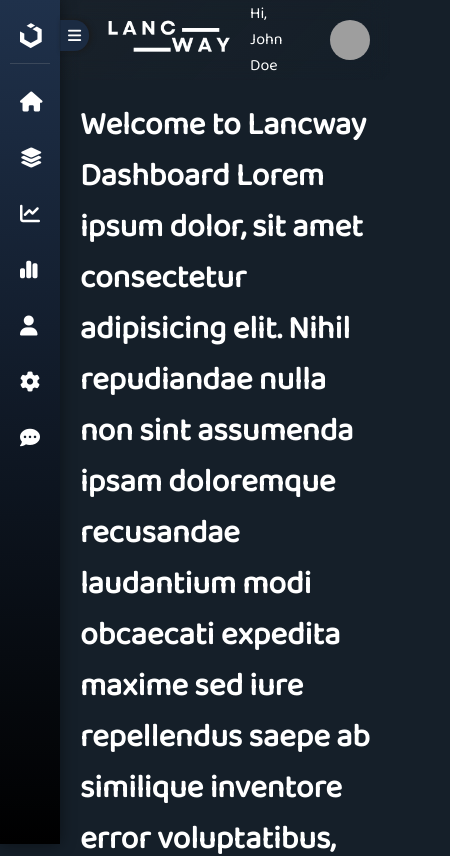
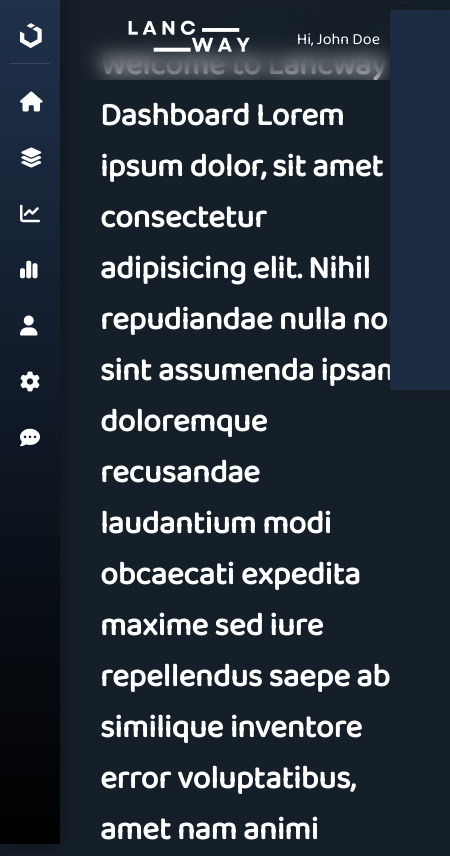
Before and after one commit to Lancway/Lancway_website, a React (Vite) app in the folder Lancway/: page / in a window 390 px wide. Shown: the top 856 px of the page, 450 px wide, since content can reach past the window. Built offline with nearby package versions, Linux system fonts and the light colour scheme; grey boxes are pictures that could not be loaded.

Commit message:
side and Nav Update Responsive

```diff
--- a/Lancway/src/Components/Navbar/Navbars.css
+++ b/Lancway/src/Components/Navbar/Navbars.css
@@ -6,8 +6,8 @@
   -webkit-backdrop-filter: blur(10px);
   color: white;
   display: flex;
-    position: sticky;
-    top: 0;
+  position: fixed; /* Use fixed position to stick the navbar at the top */
+  top: 0; /* Set the navbar to the top of the page */
   justify-content: space-between;
   padding: 0 20px;
   align-items: center;
--- a/Lancway/src/Components/Navbar/sidebar.css
+++ b/Lancway/src/Components/Navbar/sidebar.css
@@ -5,10 +5,12 @@ body {
   font-family: "Baloo Bhai 2";
   background: #151f29;
   min-height: 100vh;
+  margin: 0;
+  display: flex;
 }
 
 :root {
-  --menu-width: 240px;
+  --menu-width: 300px;
   --collapsed-width: 60px;
 }
 
@@ -21,7 +23,7 @@ body {
   color: white;
   transition: 0.3s;
   box-shadow: 0px 0px 15px 0px #00000073;
-  z-index: 1;
+  z-index: 1000;
 }
 
 .sidebar.collapsed {
@@ -35,13 +37,14 @@ body {
   right: 0;
   padding: 8px;
   border: none;
-  font-size: 15px;
+  font-size: 18px;
   aspect-ratio: 1;
   border-radius: 0 50% 50% 0;
   cursor: pointer;
   transform: translateX(100%);
   box-shadow: 2px 0px 5px 0px #1a1a1a;
   background: #1b2b42;
+  z-index: 1001;
 }
 
 .logo-wrapper {
@@ -85,6 +88,7 @@ a {
 
 ul {
   list-style: none;
+  padding: 0;
 }
 
 .menu-items a {
@@ -120,6 +124,7 @@ ul {
   transition-delay: 0.3s;
 }
 
+/* Tooltip for collapsed sidebar */
 .tooltip {
   position: absolute;
   right: -25px;
@@ -152,3 +157,46 @@ ul {
   color: #161616;
   transform: translate(-50%, -50%);
 }
+
+/* RESPONSIVE DESIGN */
+@media (max-width: 768px) {
+  .sidebar {
+    width: var(--collapsed-width);
+  }
+
+  .menu-btn {
+    position: fixed;
+    left: 10px;
+    top: 10px;
+    font-size: 20px;
+    background: #1b2b42;
+  }
+
+  .sidebar.expanded {
+    width: var(--menu-width);
+  }
+
+  .sidebar.expanded .brand-name {
+    visibility: visible;
+    width: auto;
+  }
+
+  .sidebar.expanded .item-name {
+    visibility: visible;
+    width: auto;
+  }
+}
+
+main {
+  position: relative;
+  left: var(--menu-width);
+  width: calc(100% - var(--menu-width));
+  transition: 0.3s;
+  padding: 20px;
+  color: white;
+}
+
+.sidebar.collapsed + main {
+  left: var(--collapsed-width);
+  width: calc(100% - var(--collapsed-width));
+}
--- a/Lancway/src/index.css
+++ b/Lancway/src/index.css
@@ -1,14 +0,0 @@
-:root {
-    --menu-width: 240px;
-    --collapsed-width: 60px;
-  }
-
-  main {
-    position: relative;
-    margin-left: var(--menu-width);
-    transition: margin-left 0.3s;
-  }
-
-  .sidebar.collapsed + main {
-    margin-left: var(--collapsed-width);
-  }
```
Lines whose indentation alone changed are shown as unchanged.
